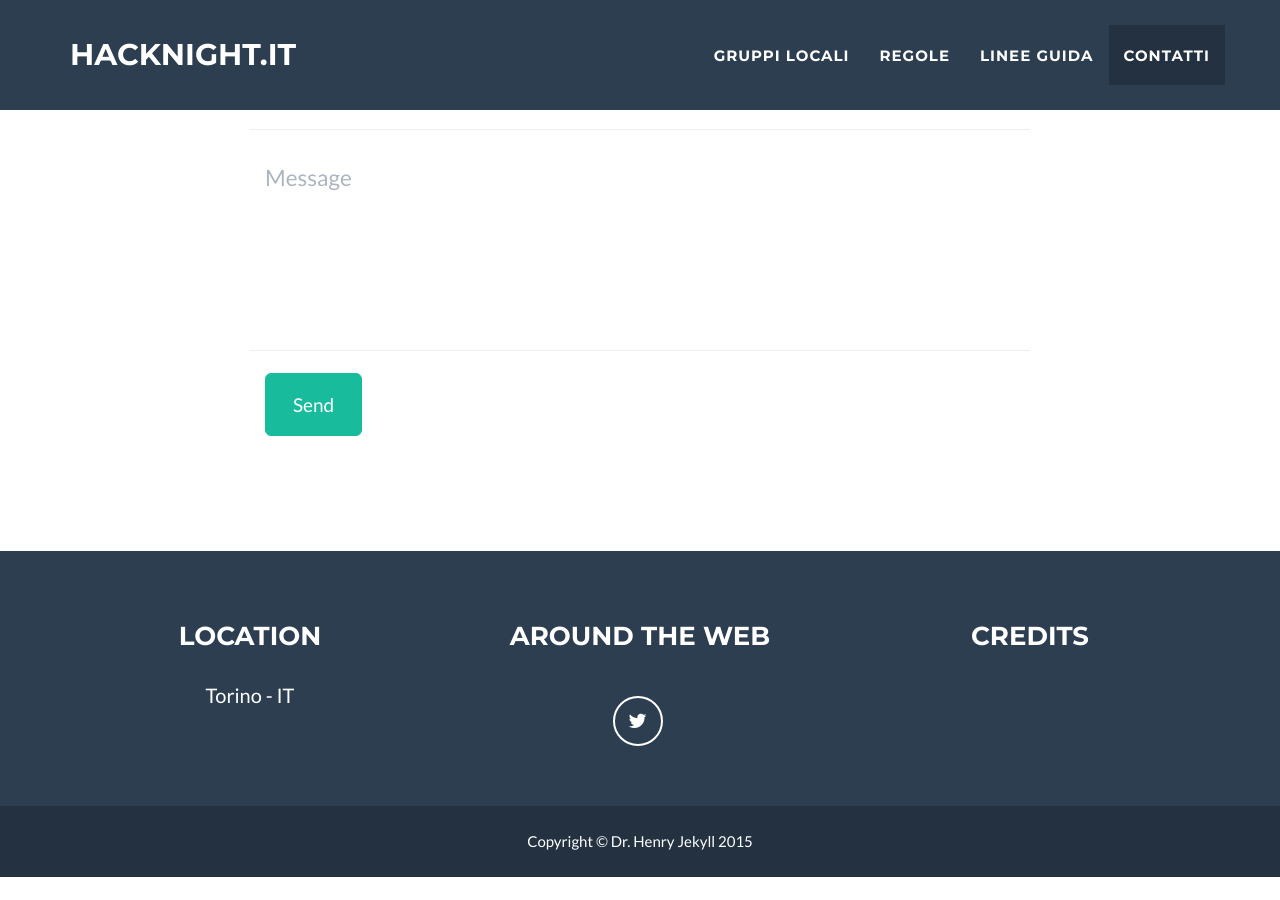
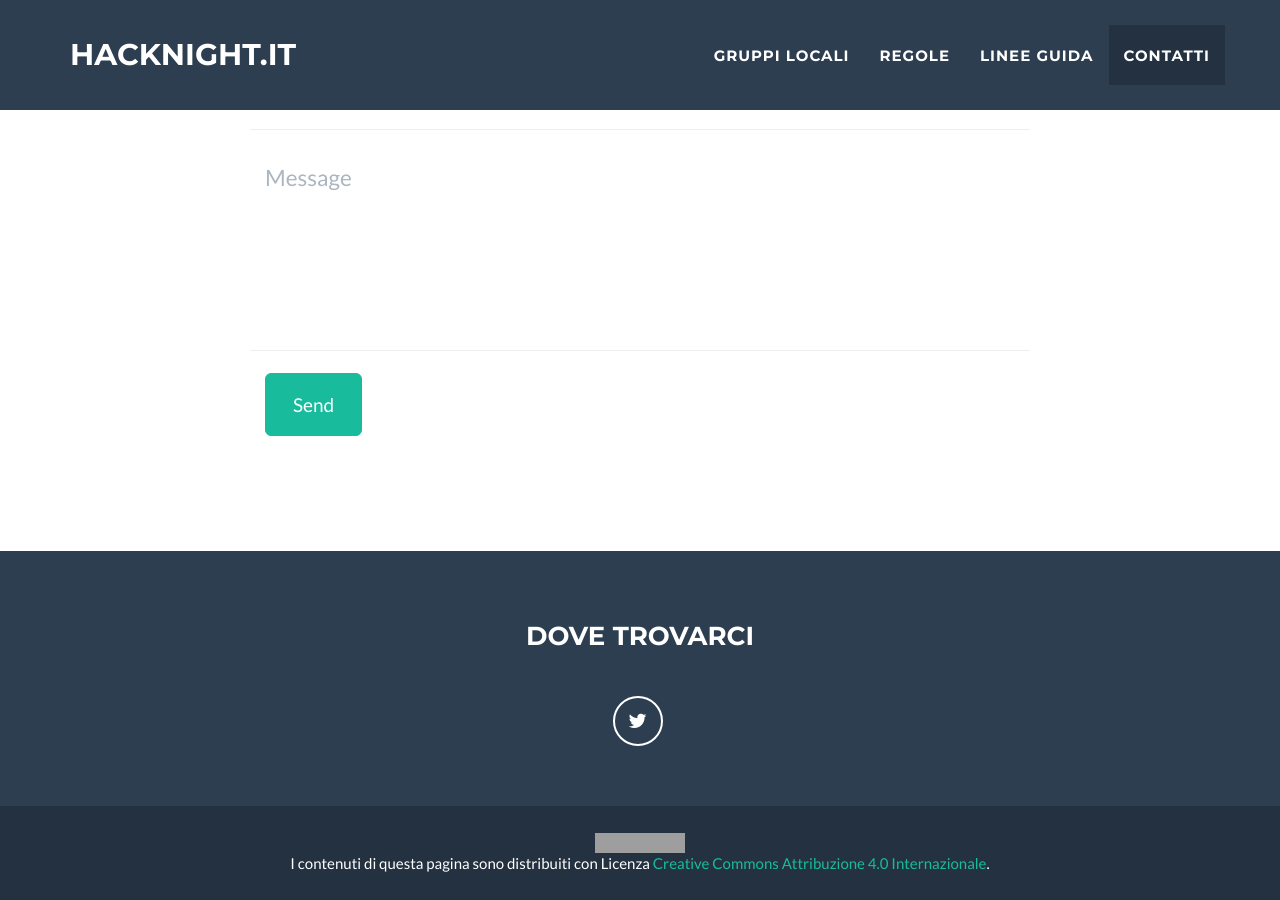
Before and after one commit to hacknightit/hacknightit.github.io, a Jekyll site: the page built from index.html, in a window 1280 px wide and 900 px high, scrolled down 2782 px. Built offline with Jekyll 4.4.1, drawn with Linux system fonts in a browser that asks for light colours; nearby versions of some CDN libraries; before the commit the page ends 3659 px from its top, so only the background shows below that; grey boxes are pictures that could not be loaded.

Commit message:
Cleanup footer
Keep only social column and use CC BY 4.0 license for content.

```diff
--- a/_config.yml
+++ b/_config.yml
@@ -24,13 +24,6 @@ color:
   secondary: 2c3e50 #FD6E8A
   secondary-dark: 233140 #A2122F
 
-# Footer settings
-footer:
-  copyright: Dr. Henry Jekyll
-  location: Location
-  social: Around the Web
-  credits: Credits
-
 # Social networks usernames (many more available: google-plus, flickr, dribbble, pinterest, instagram, tumblr, linkedin, etc.)
 social:
   - title: twitter
--- a/_includes/footer.html
+++ b/_includes/footer.html
@@ -4,15 +4,9 @@
             <div class="container">
                 <div class="row">
                     <div class="footer-col col-md-4">
-                        <h3>{{ site.footer.location }}</h3>
-                        <p>
-                            {% for adress in site.address %}
-                                {{ adress.line }} <br>
-		                    {% endfor %}
-                        </p>
                     </div>
                     <div class="footer-col col-md-4">
-                        <h3>{{ site.footer.social }}</h3>
+                        <h3>Dove trovarci</h3>
                         <ul class="list-inline">
                             {% for network in site.social %}
                             <li>
@@ -22,8 +16,6 @@
                         </ul>
                     </div>
                     <div class="footer-col col-md-4">
-                        <h3>{{ site.footer.credits }}</h3>
-                        <p>{{ site.credits }}</p>
                     </div>
                 </div>
             </div>
@@ -32,7 +24,7 @@
             <div class="container">
                 <div class="row">
                     <div class="col-lg-12">
-                        Copyright &copy; {{ site.footer.copyright }} 20{{ site.time | date: '%y' }}
+                        <a rel="license" href="http://creativecommons.org/licenses/by/4.0/"><img alt="Licenza Creative Commons" style="border-width:0" src="https://i.creativecommons.org/l/by/4.0/80x15.png" /></a><br />I contenuti di questa pagina sono distribuiti con Licenza <a rel="license" href="http://creativecommons.org/licenses/by/4.0/">Creative Commons Attribuzione 4.0 Internazionale</a>.
                     </div>
                 </div>
             </div>
```
